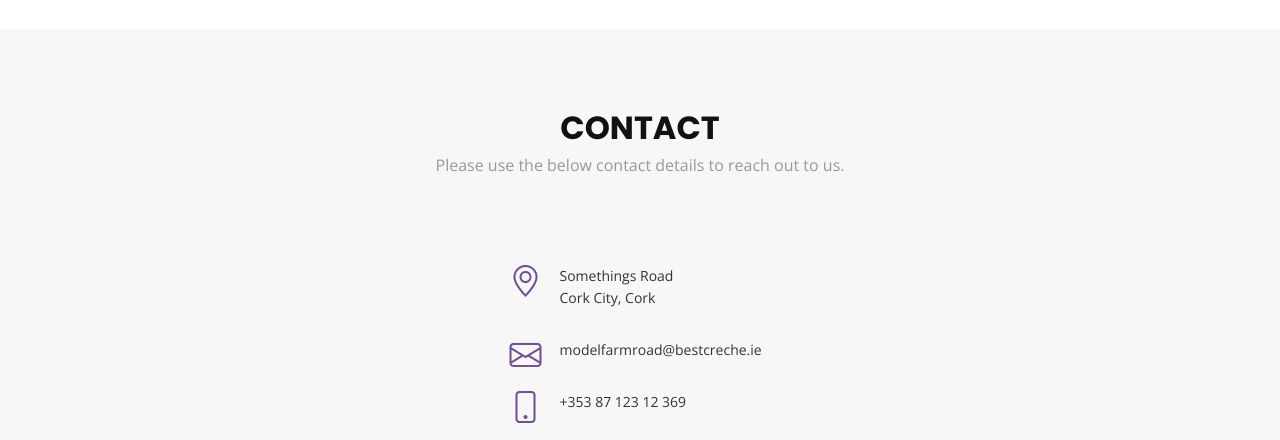
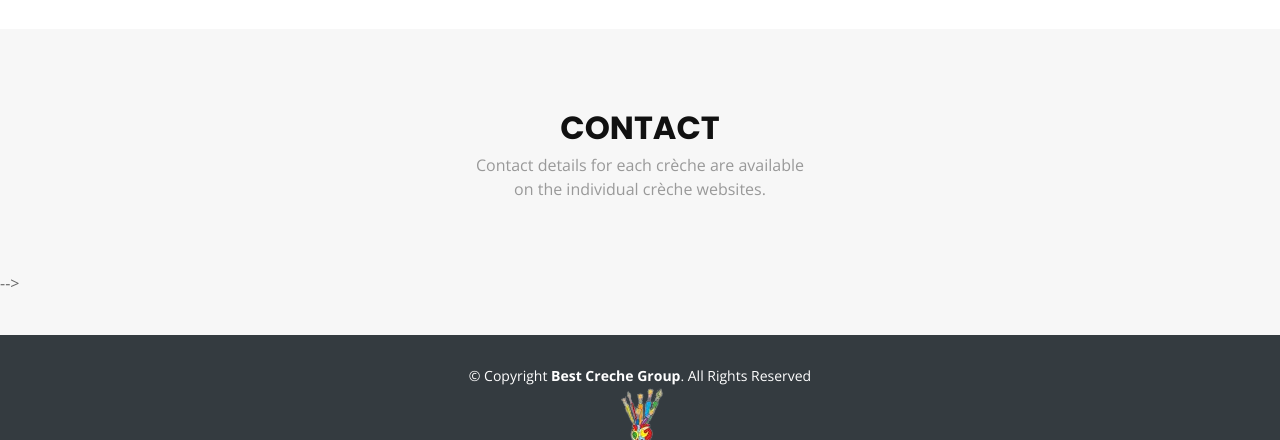
Before and after one commit to haydal810/Creche-Index-Page, a plain HTML site: page index.html in a window 1280 px wide. Shown: the part 1948-2388 px from the top of the page. Drawn offline with nearby package versions, Linux system fonts and the light colour scheme.

Commit message:
final changes for client

```diff
--- a/index.html
+++ b/index.html
@@ -202,7 +202,7 @@
       <div class="container">
         <div class="section-header">
           <h3 class="section-title">Contact</h3>
-          <p class="section-description">Please use the below contact details to reach out to us.</p>
+          <p class="section-description">Contact details for each crèche are available<br>on the individual crèche websites.</p>
         </div>
       </div>
 
@@ -211,7 +211,7 @@
         src=""
         width="100%" height="380" frameborder="0" style="border:0" allowfullscreen></iframe> -->
 
-      <div class="container mt-5">
+      <!-- <div class="container mt-5">
         <div class="row justify-content-center">
 
           <div class="col-lg-3 col-md-4">
@@ -267,7 +267,7 @@
 
         </div>
 
-      </div>
+      </div> -->
     </section><!-- End Contact Section -->
 
   </main><!-- End #main -->
```
Also changed, not shown: Readme.txt, 1 other file.
